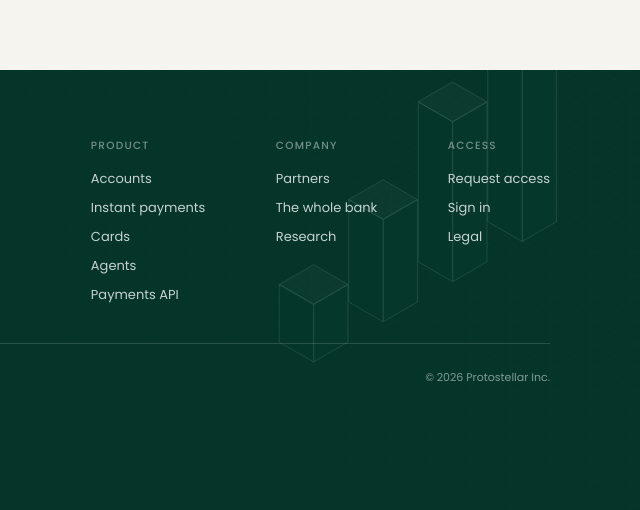
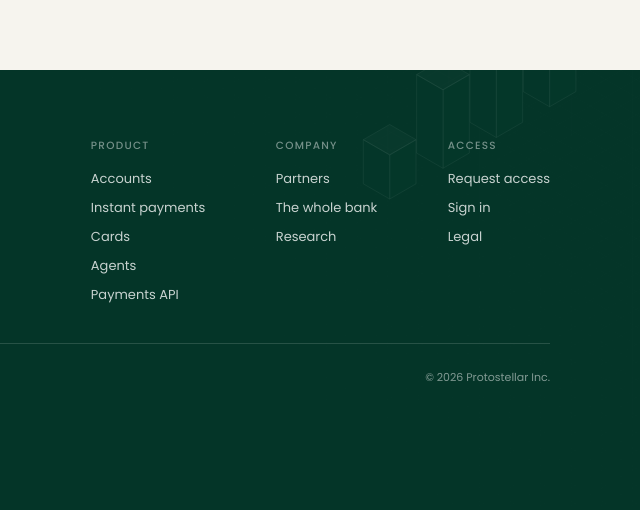
Before and after one commit to ProtostellarCo/ProtostellarCo.github.io, a plain HTML site: page index.html in a window 1280 px wide. Shown: the part 8657-9167 px from the top of the page, 640-1280 px from the left. Drawn offline with Linux system fonts and the light colour scheme.

Commit message:
Footer: the brand shapes sit behind nothing a reader needs

```diff
--- a/index.html
+++ b/index.html
@@ -327,7 +327,7 @@ img,svg{display:block;max-width:100%}
 .close h2{font-size:clamp(27px,3.2vw,38px);max-width:14em}
 .close p{margin-top:12px;font-size:15px;color:var(--text-2);max-width:34em}
 footer{background:var(--g-900);color:rgba(255,255,255,.7);padding:clamp(44px,5.5vw,68px) 0 36px;position:relative;overflow:hidden}
-footer::before{content:"";position:absolute;inset:0;background:url(/assets/iso-grid-on-deep.svg) right center/60% no-repeat;opacity:.22;pointer-events:none}
+footer::before{content:"";position:absolute;inset:0;background:url(/assets/iso-grid-on-deep.svg) right bottom/46% no-repeat;opacity:.14;pointer-events:none}
 footer .wrap{position:relative}
 .f-top{display:flex;justify-content:space-between;gap:36px;flex-wrap:wrap;padding-bottom:34px;border-bottom:1px solid rgba(255,255,255,.14)}
 .f-brand img{height:18px;width:auto}
```
